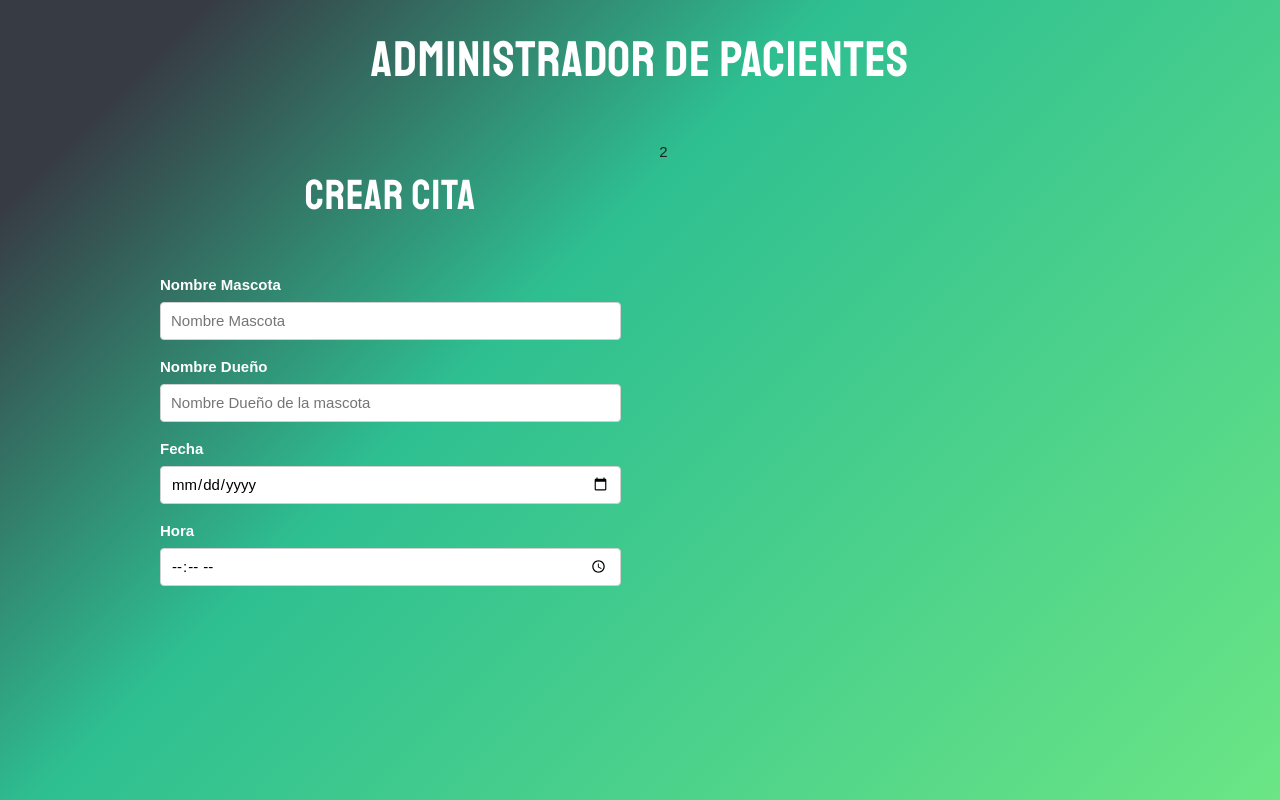
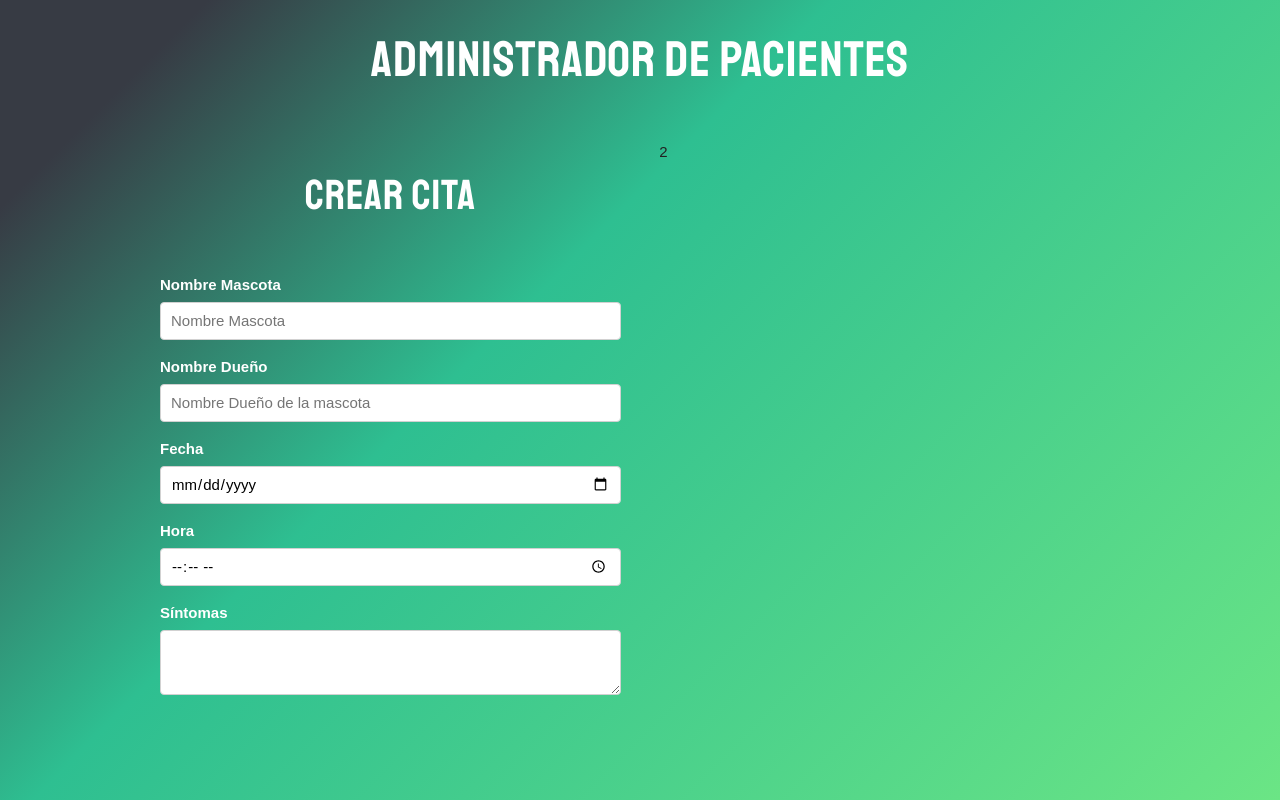
Before and after one commit to pipe473/Formulario_ReactJs, a React (Create React App) app: page / in a window 1280 px wide. Built offline with nearby package versions, Linux system fonts and the light colour scheme.

Commit message:
Implementando un espacio para indicar los síntomas de los pacientes al formulario

```diff
--- a/src/components/Formulario.js
+++ b/src/components/Formulario.js
@@ -35,6 +35,12 @@ const Formulario = () => {
                     className="u-full-width"
                 />
 
+                <label>Síntomas</label>
+                <textarea
+                    className="u-full-width"
+                    name="sintomas"
+                ></textarea>
+
 
             </form>
         </Fragment>
```
